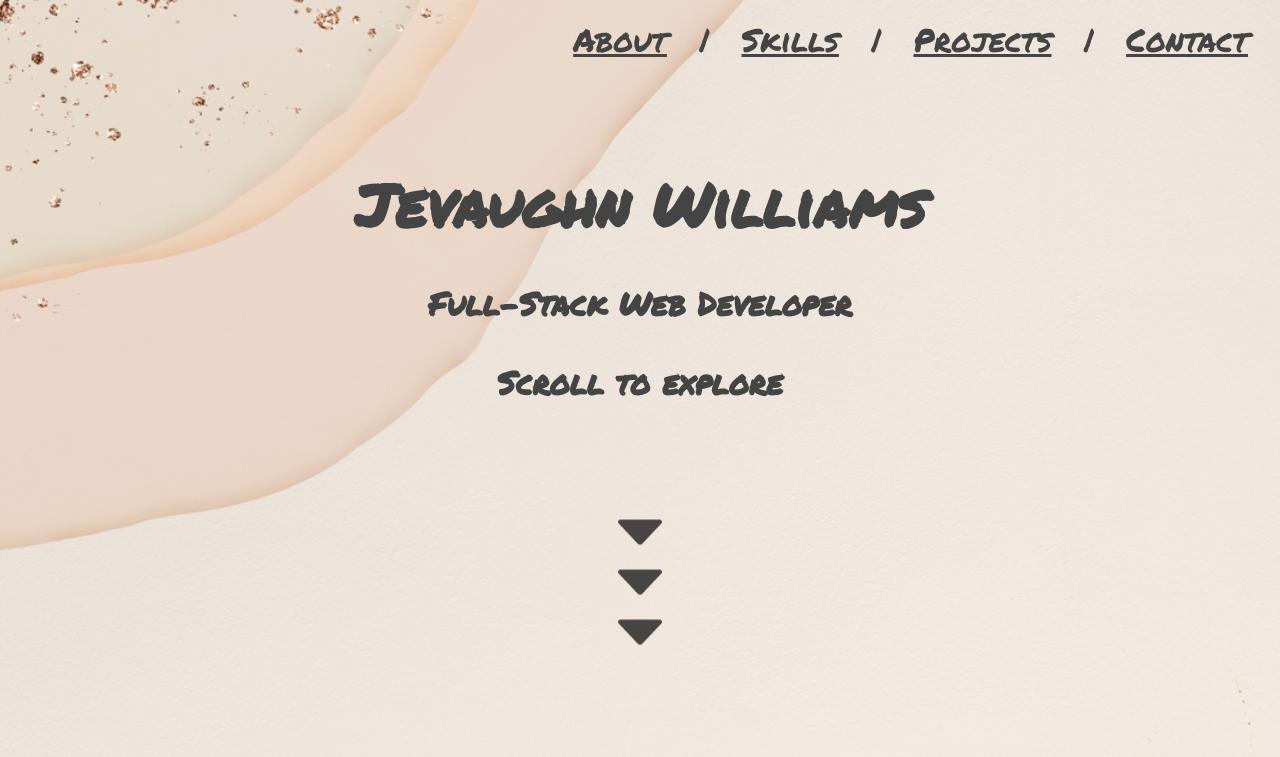
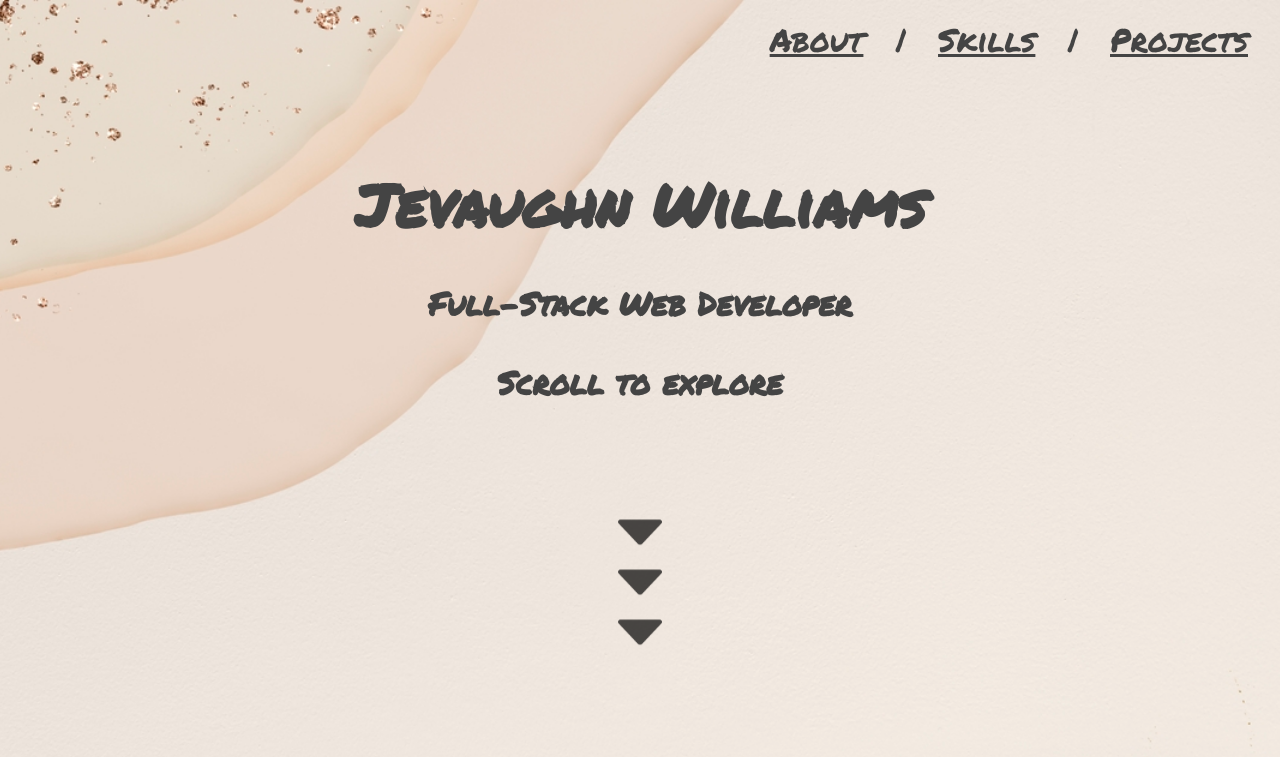
Before and after one commit to Jevaughn-W/portfolio-site, a React (Create React App) app: page / in a window 1280 px wide. Shown: the top 757 px of the page. Built offline with nearby package versions, Linux system fonts and the light colour scheme.

Commit message:
Remove contact link

```diff
--- a/src/Components/NavBar/NavBar.jsx
+++ b/src/Components/NavBar/NavBar.jsx
@@ -13,8 +13,8 @@ export default function NavBar() {
           <li><a href='#skills'>Skills</a></li>
           <li>|</li>
           <li><a href='#projects'>Projects</a></li>
-          <li>|</li>
-          <li><a href='#contact'>Contact</a></li>
+          {/* <li>|</li>
+          <li><a href='#contact'>Contact</a></li> */}
         </ul>
     </div>
 
```
